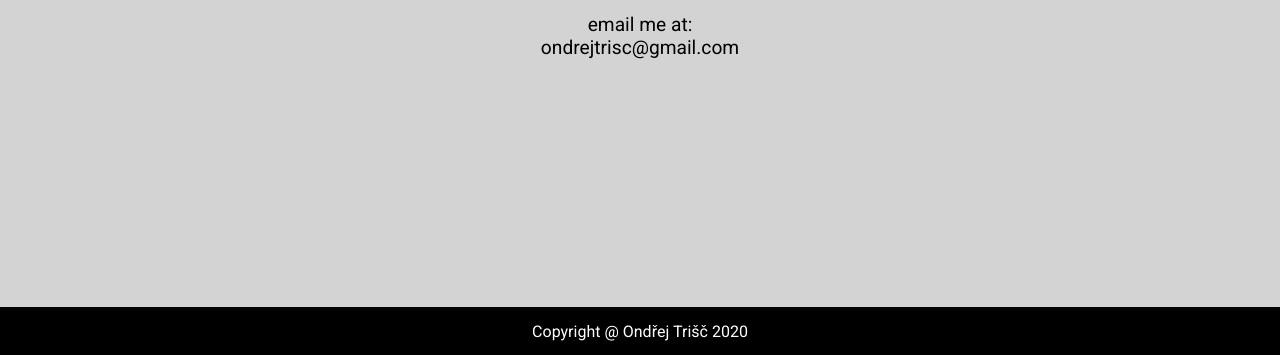
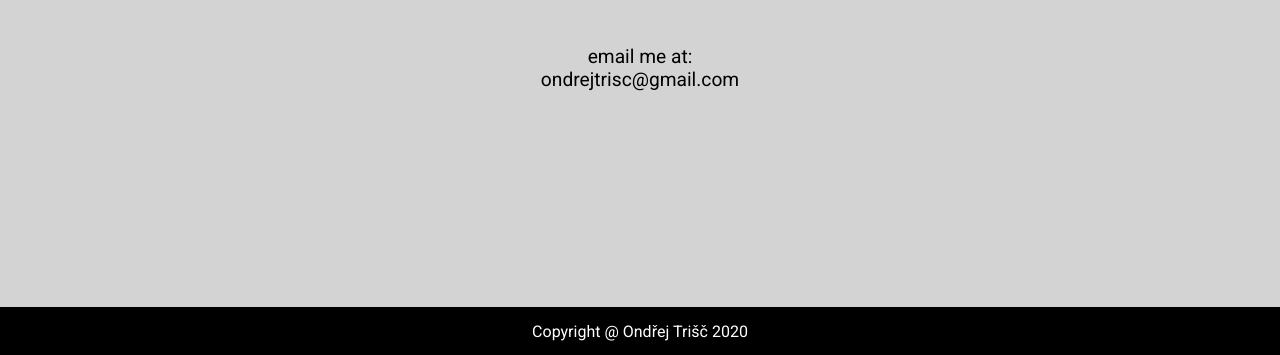
Before and after one commit to ondrejtrisc/ondrejtrisc.github.io, a website: page src/index.html in a window 1280 px wide. Shown: the part 5490-5845 px from the top of the page. Drawn offline with nearby package versions, Linux system fonts and the light colour scheme; files that its build step writes are made by us from their sources.

Commit message:
minor changes in styling

```diff
--- a/src/scss/style.scss
+++ b/src/scss/style.scss
@@ -303,7 +303,7 @@ header {
 
   .email {
     font-size: 1.2rem;
-    margin: 1rem 0;
+    margin: 3rem 0 1rem 0;
     text-align: center;
   }
 }
```
